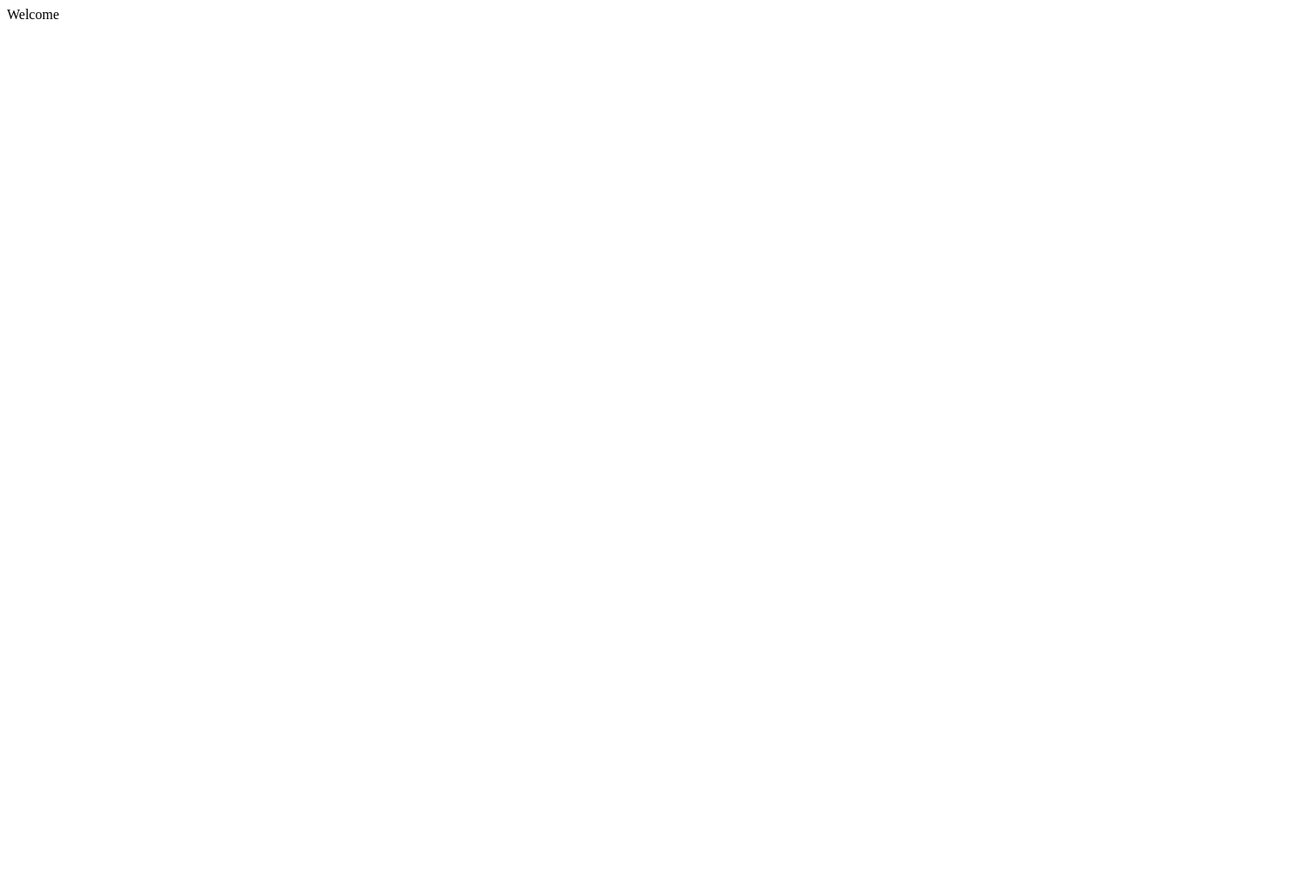
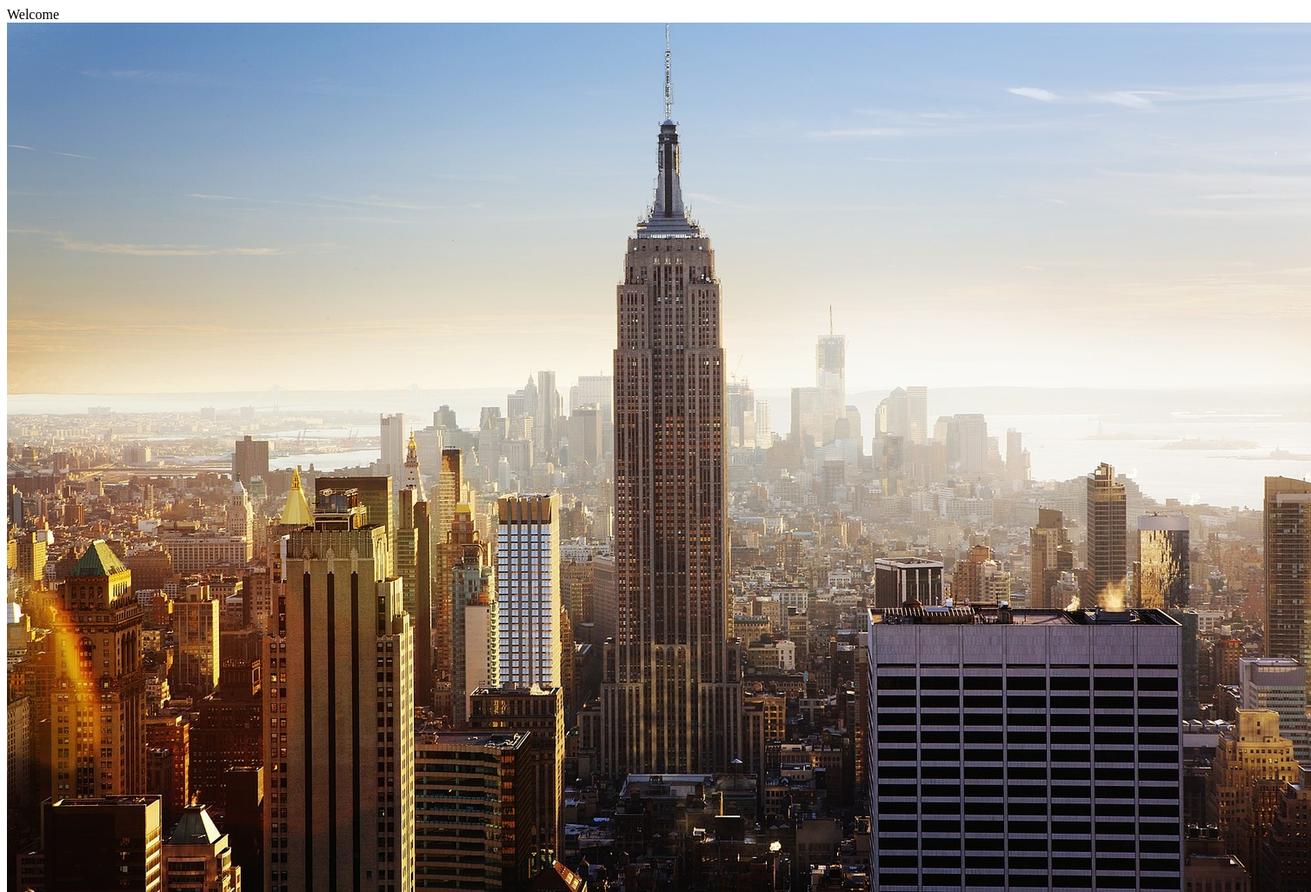
Before and after one commit to SwapnilJavanjal/SwapnilJavanjal.github.io, a plain HTML site: page index.html in a window 1280 px wide. Shown: the whole page at 87% size, 1508 px wide, since content can reach past the window. Before the commit the page ends 800 px from the top, so only its background shows below. Drawn offline with Linux system fonts and the light colour scheme.

Commit message:
Update index.html

```diff
--- a/index.html
+++ b/index.html
@@ -5,6 +5,7 @@
 
 <body>
 Welcome
+	<img src =  "\nyc1.jpg"> </img>
 </body>
 
 </html>
```
